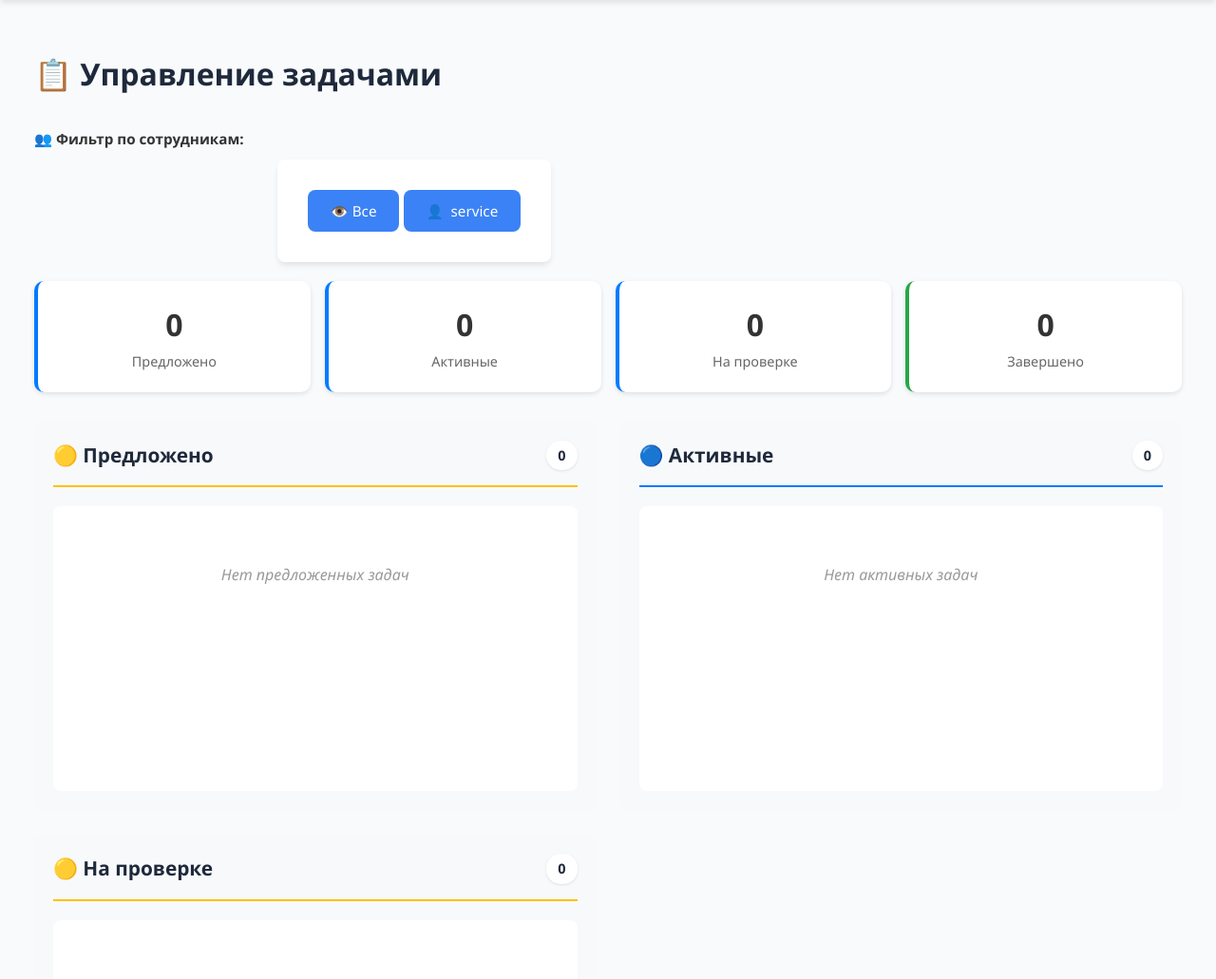
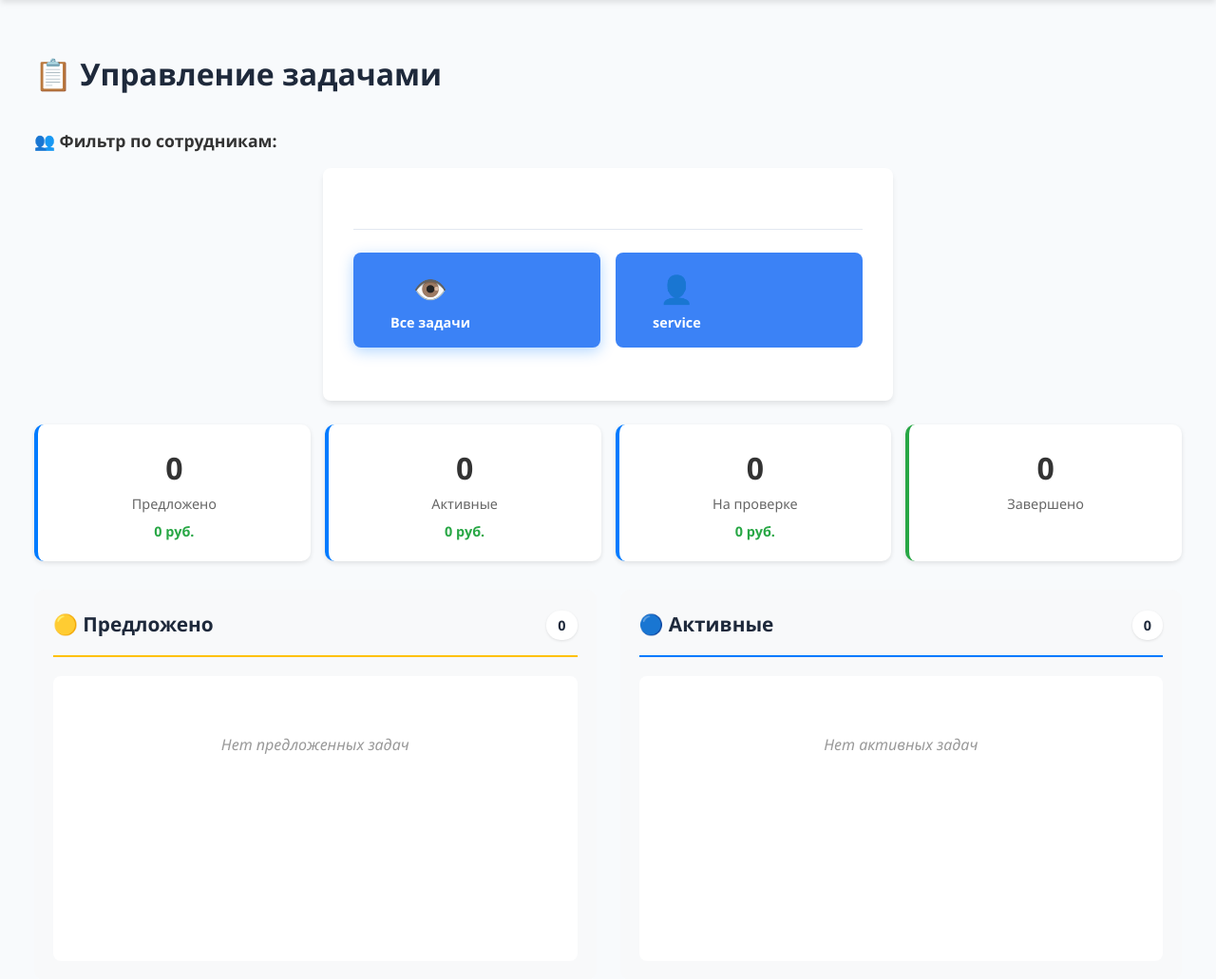
Before and after one commit to EscapingKotaro/CyndykTaskManager, a Django app: page / in a window 1280 px wide. Shown: the part 80-1111 px from the top of the page at 95% size. Run offline with Django 5.2, Linux system fonts and the light colour scheme; a user stored in the database is signed in; data comes from the database, SQL or seed files in the repository; data that the repository does not hold is empty.

Commit message:
Update kanban.html

```diff
--- a/tasks/templates/tasks/kanban.html
+++ b/tasks/templates/tasks/kanban.html
@@ -22,26 +22,44 @@
 
     <div class="employee-filter">
     <label class="filter-label">👥 Фильтр по сотрудникам:</label>
-                <div class="employee-buttons">
+    <div class="employee-buttons-container">
         <form method="get" class="employee-filter-form">
             <input type="hidden" name="user_filter" id="user-filter-input">
 
-                        <button type="button" class="employee-btn {% if not selected_user %}active{% endif %}"
+            <div class="employee-grid">
+                <button type="button" class="employee-card-filter {% if not selected_user %}active{% endif %}"
                         onclick="setEmployeeFilter('')">
-                            👁️ Все
+                    <div class="employee-card-content">
+                        <div class="employee-avatar-wrapper">
+                            <div class="avatar-emoji-large">👁️</div>
+                        </div>
+                        <div class="employee-name">Все задачи</div>
+                    </div>
                 </button>
 
                 {% for emp in request.user.get_team_users %}
-                        <button type="button" class="employee-btn {% if selected_user == emp.id|stringformat:'i' %}active{% endif %}"
+                <button type="button" class="employee-card-filter {% if selected_user == emp.id|stringformat:'i' %}active{% endif %}"
                         onclick="setEmployeeFilter('{{ emp.id }}')">
+                    <div class="employee-card-content">
+                        <div class="employee-avatar-wrapper">
                             {% if emp.avatar %}
-                                <img src="{{ emp.avatar.url }}" alt="{{ emp.get_display_name }}" class="employee-avatar-mini">
+                                <img src="{{ emp.avatar.url }}" alt="{{ emp.get_display_name }}" class="employee-avatar">
                             {% else %}
-                                <span class="avatar-emoji">👤</span>
+                                <div class="avatar-emoji-large">👤</div>
                             {% endif %}
-                            {{ emp.get_display_name }}
+                        </div>
+                        <div class="employee-name">{{ emp.get_display_name }}</div>
+                        {% if emp.tags %}
+                        <div class="employee-tags">
+                            {% for tag in emp.get_tags_list|slice:":2" %}
+                            <span class="employee-tag">{{ tag }}</span>
+                            {% endfor %}
+                        </div>
+                        {% endif %}
+                    </div>
                 </button>
                 {% endfor %}
+            </div>
         </form>
     </div>
 </div>
@@ -51,14 +69,17 @@
         <div class="stat-card">
             <span class="stat-number">{{ proposed_tasks.paginator.count }}</span>
             <span class="stat-label">Предложено</span>
+            <div class="stat-amount">{{ proposed_sum }} руб.</div>
         </div>
         <div class="stat-card">
             <span class="stat-number">{{ active_tasks.paginator.count }}</span>
             <span class="stat-label">Активные</span>
+            <div class="stat-amount">{{ active_sum }} руб.</div>
         </div>
         <div class="stat-card">
             <span class="stat-number">{{ submitted_tasks.paginator.count }}</span>
             <span class="stat-label">На проверке</span>
+            <div class="stat-amount">{{ submitted_sum }} руб.</div>
         </div>
         <div class="stat-card completed">
             <span class="stat-number">{{ completed_count }}</span>
@@ -716,6 +737,195 @@
         display: none; /* Скрываем имя на мобильных, оставляем только аватар */
     }
 }
+
+.employee-filter {
+    width: 100%;
+    margin-bottom: 25px;
+}
+
+.filter-label {
+    display: block;
+    margin-bottom: 15px;
+    font-weight: 600;
+    color: #333;
+    font-size: 1.1rem;
+}
+
+.employee-buttons-container {
+    width: 100%;
+}
+
+.employee-grid {
+    display: grid;
+    grid-template-columns: repeat(auto-fill, minmax(180px, 1fr));
+    gap: 12px;
+    width: 100%;
+}
+
+.employee-card-filter {
+    width: 100%;
+    height: 100px;
+    background: white;
+    border: 2px solid #e9ecef;
+    border-radius: 12px;
+    cursor: pointer;
+    transition: all 0.3s ease;
+    padding: 0;
+    text-align: left;
+}
+
+.employee-card-filter:hover {
+    border-color: #007bff;
+    transform: translateY(-3px);
+    box-shadow: 0 4px 12px rgba(0,123,255,0.15);
+}
+
+.employee-card-filter.active {
+    border-color: #007bff;
+    background: linear-gradient(135deg, #007bff, #0056b3);
+    color: white;
+    box-shadow: 0 4px 15px rgba(0,123,255,0.3);
+}
+
+.employee-card-content {
+    padding: 15px;
+    display: flex;
+    flex-direction: column;
+    align-items: center;
+    justify-content: center;
+    height: 100%;
+    gap: 8px;
+}
+
+.employee-avatar-wrapper {
+    display: flex;
+    align-items: center;
+    justify-content: center;
+}
+
+.employee-avatar {
+    width: 40px;
+    height: 40px;
+    border-radius: 50%;
+    object-fit: cover;
+    border: 2px solid #e9ecef;
+}
+
+.employee-card-filter.active .employee-avatar {
+    border-color: white;
+}
+
+.avatar-emoji-large {
+    font-size: 1.8rem;
+    width: 40px;
+    height: 40px;
+    display: flex;
+    align-items: center;
+    justify-content: center;
+}
+
+.employee-name {
+    font-weight: 600;
+    font-size: 0.9rem;
+    text-align: center;
+    line-height: 1.2;
+}
+
+.employee-card-filter.active .employee-name {
+    color: white;
+}
+
+.employee-tags {
+    display: flex;
+    gap: 4px;
+    flex-wrap: wrap;
+    justify-content: center;
+}
+
+.employee-tag {
+    background: #f8f9fa;
+    padding: 2px 6px;
+    border-radius: 10px;
+    font-size: 0.65rem;
+    color: #6c757d;
+    border: 1px solid #e9ecef;
+}
+
+.employee-card-filter.active .employee-tag {
+    background: rgba(255,255,255,0.2);
+    color: white;
+    border-color: rgba(255,255,255,0.3);
+}
+
+/* Адаптивность */
+@media (max-width: 1200px) {
+    .employee-grid {
+        grid-template-columns: repeat(auto-fill, minmax(160px, 1fr));
+    }
+}
+
+@media (max-width: 768px) {
+    .employee-grid {
+        grid-template-columns: repeat(auto-fill, minmax(140px, 1fr));
+        gap: 10px;
+    }
+
+    .employee-card-filter {
+        height: 90px;
+    }
+
+    .employee-card-content {
+        padding: 12px;
+        gap: 6px;
+    }
+
+    .employee-avatar {
+        width: 35px;
+        height: 35px;
+    }
+
+    .avatar-emoji-large {
+        font-size: 1.5rem;
+    }
+
+    .employee-name {
+        font-size: 0.8rem;
+    }
+}
+
+@media (max-width: 480px) {
+    .employee-grid {
+        grid-template-columns: repeat(auto-fill, minmax(120px, 1fr));
+    }
+
+    .employee-card-filter {
+        height: 85px;
+    }
+
+    .employee-card-content {
+        padding: 10px;
+    }
+
+    .employee-tags {
+        display: none; /* Скрываем теги на очень маленьких экранах */
+    }
+}
+
+/* Плавная анимация при переключении */
+.employee-card-filter {
+    animation: fadeInUp 0.3s ease;
+}
+
+@keyframes fadeInUp {
+    from {
+        opacity: 0;
+        transform: translateY(10px);
+    }
+    to {
+        opacity: 1;
+        transform: translateY(0);
+    }
+}
 </style>
 
 <script>
```
Lines whose indentation alone changed are shown as unchanged.
